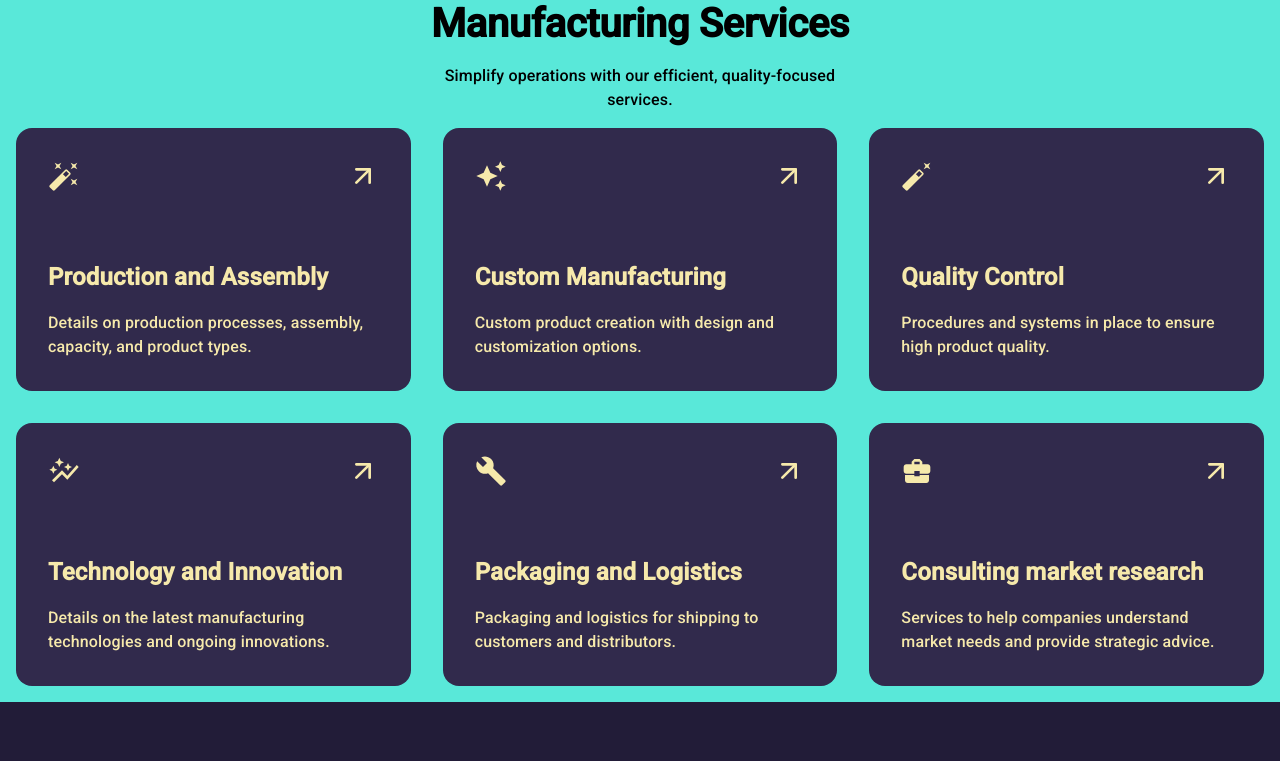
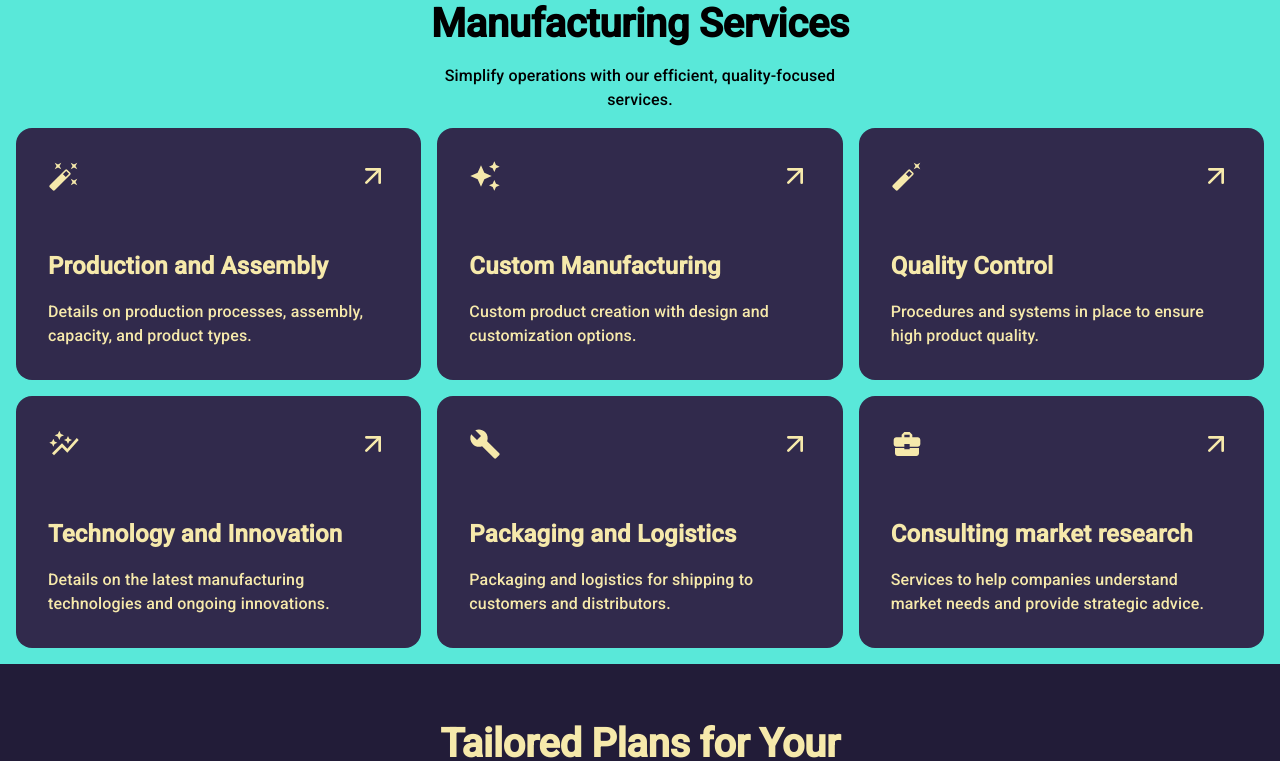
Before and after one commit to Nellak2017/freelance-micro-samples, a Next.js app: page / in a window 1280 px wide. Shown: the part 962-1723 px from the top of the page. Built offline with nearby package versions, Linux system fonts and the light colour scheme.

Commit message:
Make HomeSecond responsive.

```diff
--- a/src/UI/molecules/VerticalSection/HomeFirst/HomeFirst.cards.slots.js
+++ b/src/UI/molecules/VerticalSection/HomeFirst/HomeFirst.cards.slots.js
@@ -34,9 +34,9 @@ const HomeFirstBottomFifthCard = () => (
     </FlexColCenter>
 )
 export const HomeFirstBottomCards = [
-    { key: 'HomeFirstBottomFirstCard', Component: HomeFirstBottomFirstCard, sx: { aspectRatio: { xs: '2/3', sm: '1/1', md: '6/10' } }, },
-    { key: 'HomeFirstBottomSecondCard', Component: HomeFirstBottomSecondCard, sx: theme => ({ aspectRatio: { xs: '2/3', sm: '1/1', md: '8/10' }, backgroundColor: theme.palette.primary.main, }), },
-    { key: 'HomeFirstBottomThirdCard', Component: HomeFirstBottomThirdCard, sx: theme => ({ aspectRatio: { xs: '2/3', sm: '1/1', md: '1/1' }, backgroundColor: theme.palette.background.paper }) },
-    { key: 'HomeFirstBottomFourthCard', Component: HomeFirstBottomFourthCard, sx: theme => ({ aspectRatio: { xs: '2/3', sm: '1/1', md: '8/10' }, backgroundColor: theme.palette.secondary.main, color: theme.palette.secondary.contrastText, }) },
-    { key: 'HomeFirstBottomFifthCard', Component: HomeFirstBottomFifthCard, sx: theme => ({ aspectRatio: { xs: '2/3', sm: '1/1', md: '6/10' }, backgroundColor: theme.palette.primary.light, }), },
+    { key: 'HomeFirstBottomFirstCard', Component: HomeFirstBottomFirstCard, sx: { aspectRatio: { xs: '1/1', md: '6/10' } }, },
+    { key: 'HomeFirstBottomSecondCard', Component: HomeFirstBottomSecondCard, sx: theme => ({ aspectRatio: { xs: '1/1', md: '8/10' }, backgroundColor: theme.palette.primary.main, }), },
+    { key: 'HomeFirstBottomThirdCard', Component: HomeFirstBottomThirdCard, sx: theme => ({ aspectRatio: { xs: '1/1', md: '1/1' }, backgroundColor: theme.palette.background.paper }) },
+    { key: 'HomeFirstBottomFourthCard', Component: HomeFirstBottomFourthCard, sx: theme => ({ aspectRatio: { xs: '1/1', md: '8/10' }, backgroundColor: theme.palette.secondary.main, color: theme.palette.secondary.contrastText, }) },
+    { key: 'HomeFirstBottomFifthCard', Component: HomeFirstBottomFifthCard, sx: theme => ({ aspectRatio: { xs: '1/1', md: '6/10' }, backgroundColor: theme.palette.primary.light, }), },
 ]
--- a/src/UI/molecules/VerticalSection/HomeFirst/HomeFirst.index.slots.js
+++ b/src/UI/molecules/VerticalSection/HomeFirst/HomeFirst.index.slots.js
@@ -32,6 +32,6 @@ export const HomeFirstBottom = ({ state: { ratingValue = 5.0, ratingLabel = 'fro
         <Box id='reviews-title' component='span' display='none'>Customer Reviews</Box>
         <FlexRow justifyContent='center'><Rating name='read-only' value={ratingValue} readOnly aria-label='Customer rating' /><Typography component='span'>{String(ratingValue.toFixed(1))}</Typography></FlexRow>
         <Typography>{ratingLabel}</Typography>
-        <FlexRow width={{ xs: '80%', sm: '50%', md: '100%' }} alignItems='flex-end' flexDirection={{ xs: 'column', md: 'row' }}>{cards?.map(({ key, Component, sx }) => <HomeFirstCard key={key} sx={sx}>{<Component />}</HomeFirstCard>)}</FlexRow>
+        <FlexRow width={{ xs: '70%', sm: '50%', md: '100%' }} alignItems='flex-end' flexDirection={{ xs: 'column', md: 'row' }}>{cards?.map(({ key, Component, sx }) => <HomeFirstCard key={key} sx={sx}>{<Component />}</HomeFirstCard>)}</FlexRow>
     </FlexColCenter>
 )
--- a/src/UI/molecules/VerticalSection/HomePayment/HomePayment.helper.slots.js
+++ b/src/UI/molecules/VerticalSection/HomePayment/HomePayment.helper.slots.js
@@ -26,7 +26,7 @@ export const PricingCard = ({ state: { planType, planDescription, pricePerMonth,
         <Divider aria-hidden sx={{ width: '100%' }}>Features</Divider>
         <List dense aria-label={`${planType} features`} sx={{ height: '50%' }}>
             {featureList?.map(content => (
-                <ListItem key={content} sx={{ boxShadow: 'none' }}>
+                <ListItem key={content} sx={{ boxShadow: 'none', px: '0px' }}>
                     <ListItemIcon><MdOutlineCheckCircle size={ICON_SIZE} aria-hidden /></ListItemIcon>
                     <ListItemText primary={content} />
                 </ListItem>
--- a/src/UI/molecules/VerticalSection/HomeSecond/HomeSecond.helper.slots.js
+++ b/src/UI/molecules/VerticalSection/HomeSecond/HomeSecond.helper.slots.js
@@ -1,10 +1,27 @@
 import Box from '@mui/material/Box'
 import Typography from '@mui/material/Typography'
-import Grid from '@mui/material/Grid'
 import { LuArrowUpRight } from 'react-icons/lu'
 import { ICON_SIZE } from '@/Core/shared/global.constants'
 export const StandardIcon = ({ Icon }) => (<Box width={ICON_SIZE} height={ICON_SIZE} sx={theme => ({ '&:hover': { cursor: 'pointer', 'path': { color: theme.palette.primary.main } } })}>{<Icon size={ICON_SIZE} />}</Box>)
-export const GridItem = ({ children }) => (<Grid size={4}><Box display='flex' flexDirection='column' justifyContent='space-between' textAlign='center' p={4} borderRadius={2} sx={theme => ({ aspectRatio: '3/2', backgroundColor: theme.palette.background.paper })}>{children}</Box></Grid>)
+export const GridItem = ({ children }) => (
+    <Box
+        minWidth={0}
+        height='100%'
+        display='flex'
+        flexDirection='column'
+        justifyContent='flex-start'
+        textAlign='center'
+        gap={6}
+        p={4}
+        borderRadius={2}
+        overflow='hidden'
+        sx={theme => ({
+            backgroundColor: theme.palette.background.paper
+        })}
+    >
+        {children}
+    </Box>
+)
 export const TopGridItem = ({ Icon }) => (<Box display='flex' alignItems='center' justifyContent='space-between'><StandardIcon Icon={Icon} /><StandardIcon Icon={LuArrowUpRight} /></Box>)
 export const BottomGridItem = ({ heading, description }) => (
     <Box display='flex' flexDirection='column' alignItems='flex-start' gap={3}>
--- a/src/UI/molecules/VerticalSection/HomeSecond/HomeSecond.index.slots.js
+++ b/src/UI/molecules/VerticalSection/HomeSecond/HomeSecond.index.slots.js
@@ -1,27 +1,34 @@
 import Box from '@mui/material/Box'
 import Typography from '@mui/material/Typography'
-import Grid from '@mui/material/Grid'
 import { MAX_CONTENT_WIDTH } from '@/Core/shared/global.constants'
 import { HOME_SECOND_DATA, SECTION_HEADER } from '@/Core/components/VerticalSection/HomeSecond.constants'
 import { GridItem, TopGridItem, BottomGridItem } from './HomeSecond.helper.slots'
 
 // TODO: Fix ugly colors and the MUITheme palette in general to something better
-// TODO: Fix responsive grid errors, it is wrong sizes
 // TODO: Fix aria stuff
 // TODO: Fix semantic stuff
 // TODO: Use the Typography default override instead of repeating long sx stuff
 // TODO: Extract the Header/Sub-header typography into its own re-used molecule, it is also used in HomePayment
 const { header, subHeader } = SECTION_HEADER
 export const DefaultChildrenHomeSecond = (
-    <Box display='flex' flexDirection='column' alignItems='center' p={3} gap={3} maxWidth={MAX_CONTENT_WIDTH} width='100%'>
-        <Box display='flex' flexDirection='column' alignItems='center' width='50%' gap={3} >
+    <Box display='flex' flexDirection='column' alignItems='center' p={{ xs: 0, sm: 3 }} gap={3} maxWidth={MAX_CONTENT_WIDTH} width={{ xs: '70%', sm: '100%' }}>
+        <Box display='flex' flexDirection='column' alignItems='center' width={{ xs: '100%', sm: '50%' }} gap={3} >
             <Typography width='100%' variant='h2' fontWeight='bold' textAlign='center' sx={theme => ({ fontSize: { xs: theme.typography.h3.fontSize, md: theme.typography.h2.fontSize }, color: theme.palette.primary.contrastText })}>{header}</Typography>
             <Typography width='70%' textAlign='center' sx={theme => ({ fontSize: { xs: theme.typography.body2.fontSize, md: theme.typography.body1.fontSize }, color: theme.palette.primary.contrastText })}>{subHeader}</Typography>
         </Box>
-        <Box aria-label='home-grid-region' display='flex' maxWidth={MAX_CONTENT_WIDTH} width='100%' sx={{ flexGrow: 1 }}>
-            <Grid container spacing={4} width='100%'>
-                {HOME_SECOND_DATA?.map(({ key, Icon, heading, description }) => (<GridItem key={key}><TopGridItem Icon={Icon} /><BottomGridItem heading={heading} description={description} /></GridItem>))}
-            </Grid>
+        <Box
+            aria-label='home-grid-region'
+            display='grid'
+            gap={3}
+            width='100%'
+            sx={{ gridTemplateColumns: { xs: 'repeat(1, 1fr)', sm: 'repeat(2, 1fr)', md: 'repeat(3, 1fr)' }, alignItems: 'stretch', }}
+        >
+            {HOME_SECOND_DATA?.map(({ key, Icon, heading, description }) => (
+                <GridItem key={key}>
+                    <TopGridItem Icon={Icon} />
+                    <BottomGridItem heading={heading} description={description} />
+                </GridItem>
+            ))}
         </Box>
     </Box>
 )
```
